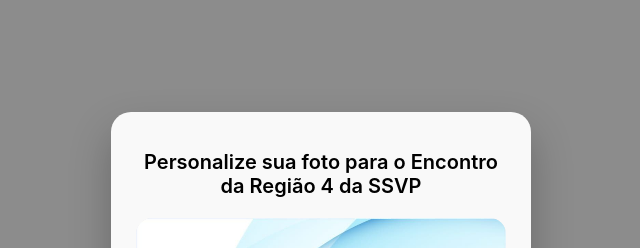
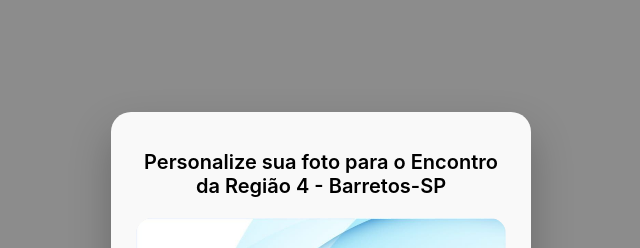
Before and after one commit to joao-borsalli/encontro-R4, a plain HTML site: page index.html in a window 1280 px wide. Shown: the top 248 px of the page, without its empty margins (319-959 px from the left). Drawn offline with Linux system fonts and the light colour scheme.

Commit message:
Update index.html

```diff
--- a/index.html
+++ b/index.html
@@ -9,7 +9,7 @@
 <body>
 
   <div class="container">
-    <h1>Personalize sua foto para o Encontro da Região 4 da SSVP</h1>
+    <h1>Personalize sua foto para o Encontro da Região 4 - Barretos-SP</h1>
 
     <div class="preview-container">
       <canvas id="canvas" width="1080" height="1080"></canvas>
```
